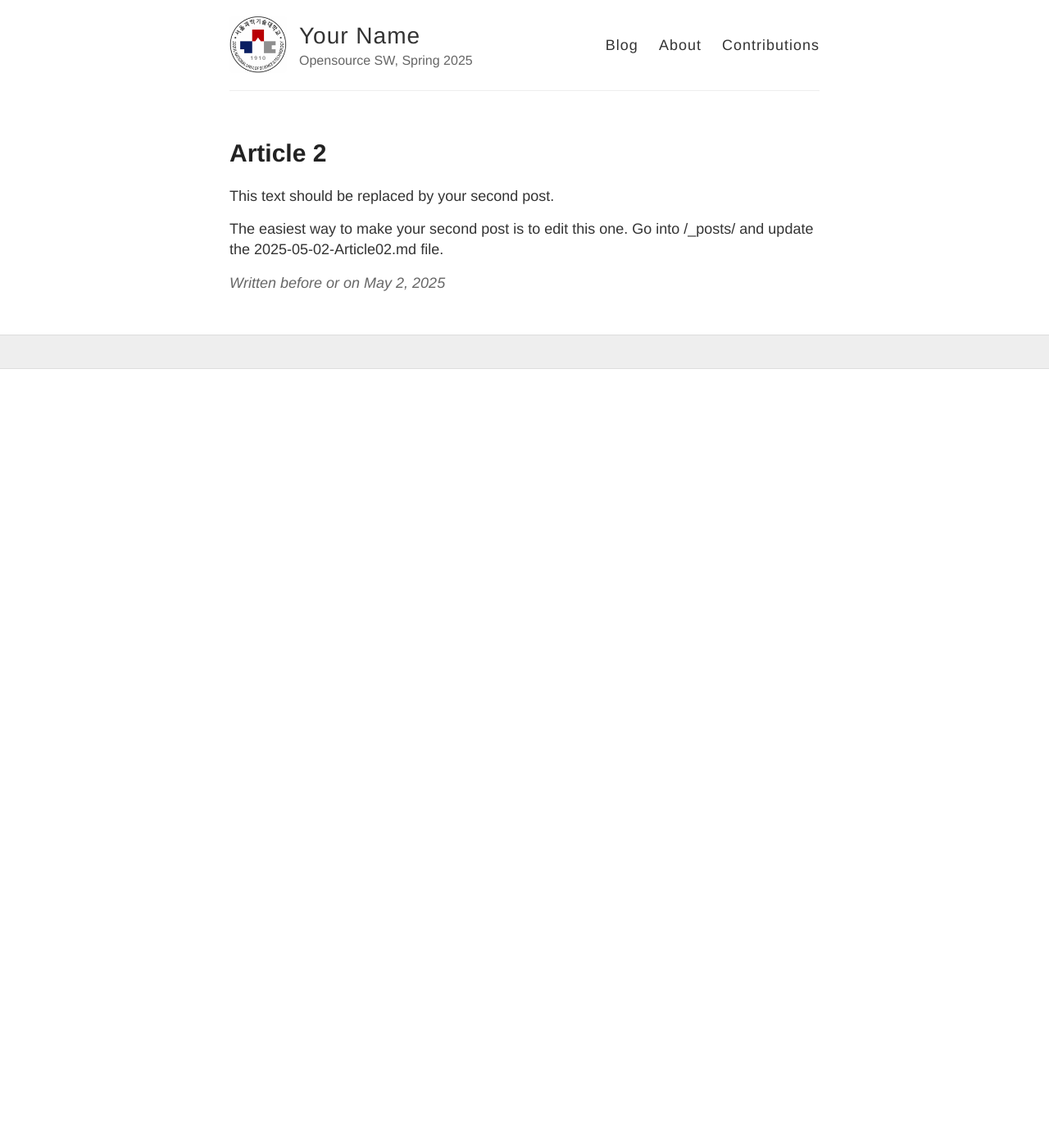
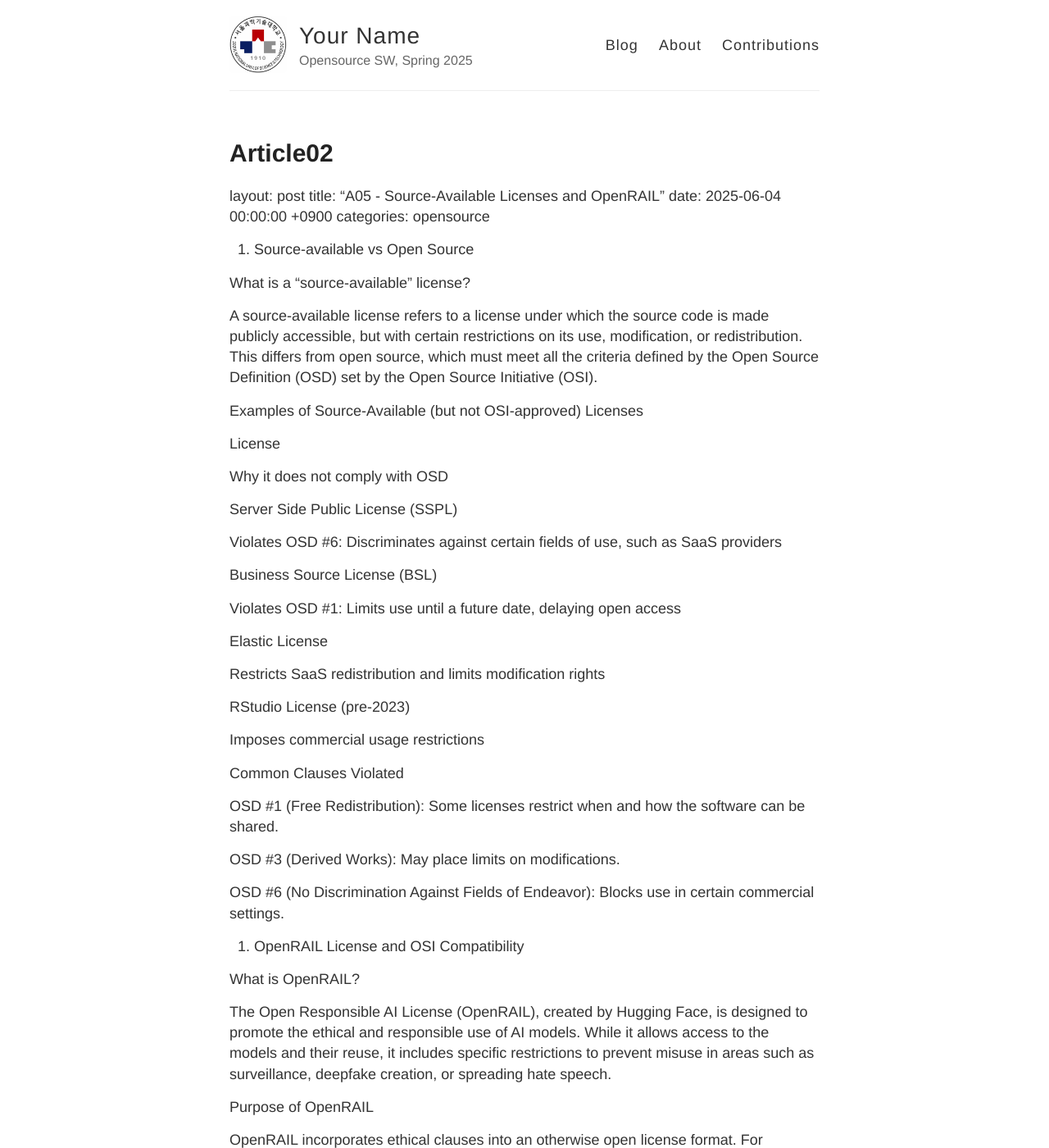
Before and after one commit to IISE-OSS25/sinwoo9027-blog, a Jekyll site: the page built from _posts/2025-05-02-Article02.md, in a window 1280 px wide and 1400 px high. Shown: the whole window at 82% size. Built offline with Jekyll 4.4.1, drawn with Linux system fonts in a browser that asks for light colours; our own code applies the rules of GitHub Pages for plain Markdown files; some of the changed text lies outside the part shown.

Commit message:
Update A05 content in Article02 post

```diff
--- a/_posts/2025-05-02-Article02.md
+++ b/_posts/2025-05-02-Article02.md
@@ -1,10 +1,80 @@
----
 layout: post
-title: Article 2
----
+title: "A05 - Source-Available Licenses and OpenRAIL"
+date: 2025-06-04 00:00:00 +0900
+categories: opensource
 
+1. Source-available vs Open Source
 
-This text should be replaced by your second post.
+What is a “source-available” license?
 
-The easiest way to make your second post is to edit this one.
-Go into /_posts/ and update the 2025-05-02-Article02.md file.
+A source-available license refers to a license under which the source code is made publicly accessible, but with certain restrictions on its use, modification, or redistribution. This differs from open source, which must meet all the criteria defined by the Open Source Definition (OSD) set by the Open Source Initiative (OSI).
+
+Examples of Source-Available (but not OSI-approved) Licenses
+
+License
+
+Why it does not comply with OSD
+
+Server Side Public License (SSPL)
+
+Violates OSD #6: Discriminates against certain fields of use, such as SaaS providers
+
+Business Source License (BSL)
+
+Violates OSD #1: Limits use until a future date, delaying open access
+
+Elastic License
+
+Restricts SaaS redistribution and limits modification rights
+
+RStudio License (pre-2023)
+
+Imposes commercial usage restrictions
+
+Common Clauses Violated
+
+OSD #1 (Free Redistribution): Some licenses restrict when and how the software can be shared.
+
+OSD #3 (Derived Works): May place limits on modifications.
+
+OSD #6 (No Discrimination Against Fields of Endeavor): Blocks use in certain commercial settings.
+
+2. OpenRAIL License and OSI Compatibility
+
+What is OpenRAIL?
+
+The Open Responsible AI License (OpenRAIL), created by Hugging Face, is designed to promote the ethical and responsible use of AI models. While it allows access to the models and their reuse, it includes specific restrictions to prevent misuse in areas such as surveillance, deepfake creation, or spreading hate speech.
+
+Purpose of OpenRAIL
+
+OpenRAIL incorporates ethical clauses into an otherwise open license format. For example, it might state that the model cannot be used to intentionally cause harm to individuals or groups. This creates a balance between access and accountability.
+
+Would OSI consider OpenRAIL open source?
+
+It is unlikely that OpenRAIL would be approved by the OSI as an open source license. The inclusion of purpose-based restrictions conflicts with several of the OSD clauses:
+
+OSD #5 and #6: It discriminates based on field of use, such as banning government surveillance.
+
+OSD #7: It may place additional limitations on redistribution and use beyond what the OSD allows.
+
+Summary
+
+Category
+
+Details
+
+Purpose
+
+Encourage ethical use of AI technologies
+
+OSI Approval
+
+No, does not meet full OSD requirements
+
+Main Concern
+
+Conflicts with the principle of unrestricted use and redistribution
+
+Conclusion
+
+Source-available licenses and initiatives like OpenRAIL represent attempts to adapt software licensing to the ethical challenges posed by modern technologies such as AI. However, because of restrictions based on purpose or field of use, they do not fit within the traditional definition of open source as defined by OSI.
```
